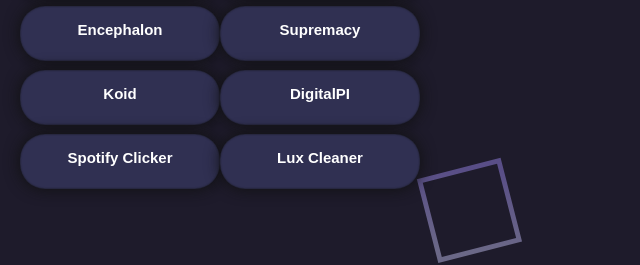
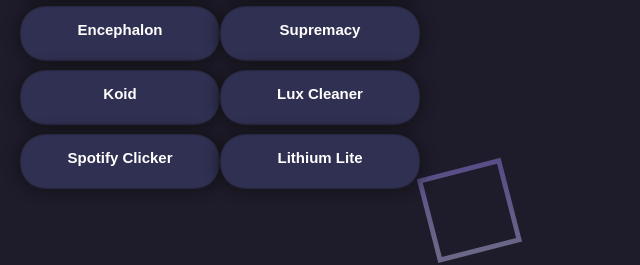
Before and after one commit to thoma5s/Web-Executable-Loader, a plain HTML site: page downloads.html in a window 1280 px wide. Shown: the part 439-704 px from the top of the page, 420-1060 px from the left. Drawn offline with Linux system fonts and the light colour scheme; a web font is replaced by a local one.

Commit message:
Lithium Added

```diff
--- a/downloads.html
+++ b/downloads.html
@@ -22,9 +22,9 @@
 	<a type="button" class="glow-on-hover slide_from_top button1 leftbtn1" href="Download/Encephalon.exe" target="_blank">Encephalon</a>
 	<a type="button" class="glow-on-hover slide_from_top button1 rightbtn1" href="Download/Supremacy.exe" target="_blank">Supremacy</a>
 	<a type="button" class="glow-on-hover slide_from_top button1 leftbtn2" href="Download/Koid.exe" target="_blank">Koid</a>
-	<a type="button" class="glow-on-hover slide_from_top button1 rightbtn2" href="Download/DigitalPI.exe" target="_blank">DigitalPI</a>
+	<a type="button" class="glow-on-hover slide_from_top button1 rightbtn2" href="Download/Lux%20Cleaner.exe" target="_blank">Lux Cleaner</a>
 	<a type="button" class="glow-on-hover slide_from_top button1 leftbtn3" href="Download/Spotify.exe" target="_blank">Spotify Clicker</a>
-	<a type="button" class="glow-on-hover slide_from_top button1 rightbtn3" href="Download/Lux%20Cleaner.exe" target="_blank">Lux Cleaner</a>
+	<a type="button" class="glow-on-hover slide_from_top button1 rightbtn3" href="Download/Lithium%20Lite.exe" target="_blank">Lithium Lite</a>
 
 	</body>
 </html>
```
Also changed, not shown: 2 other files.
